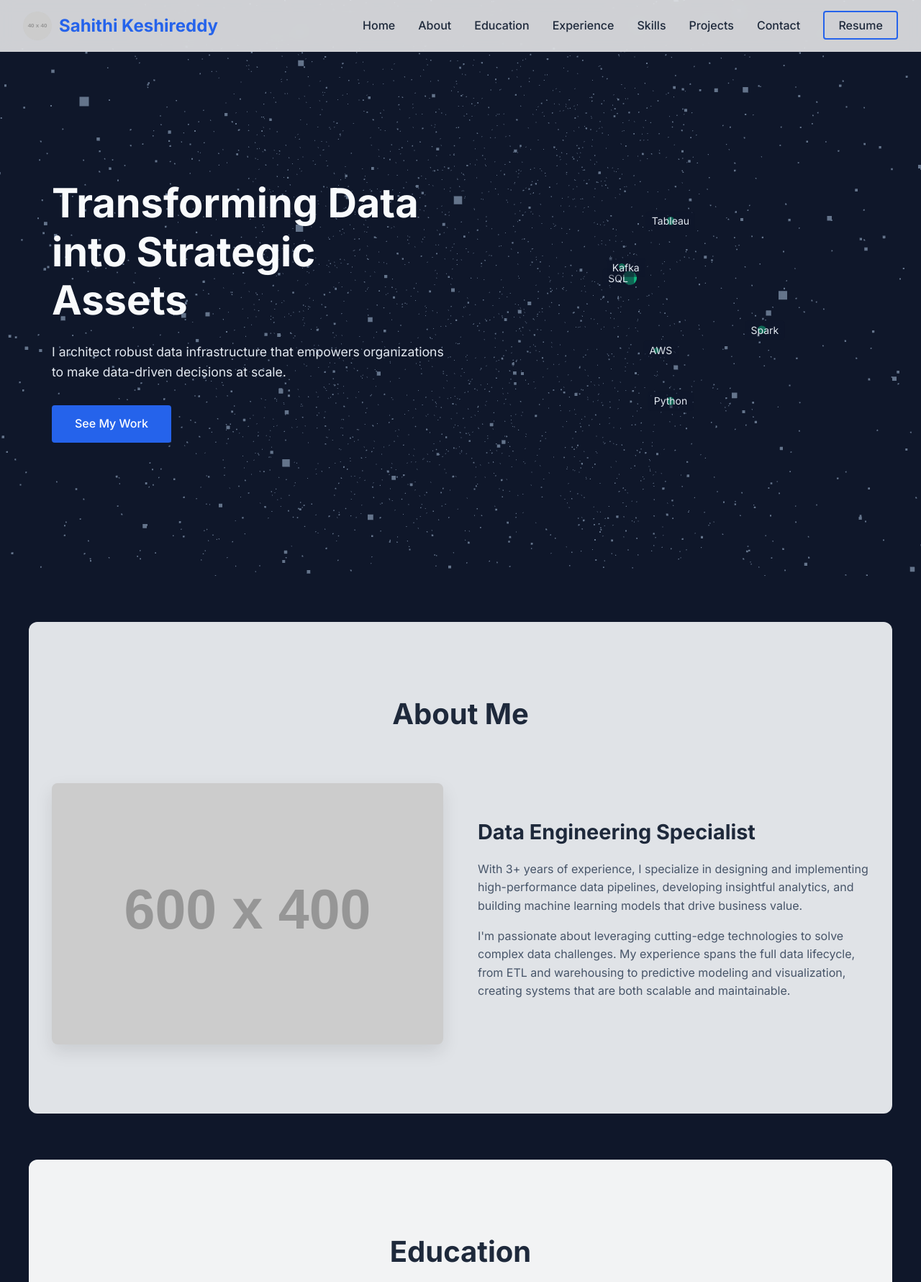
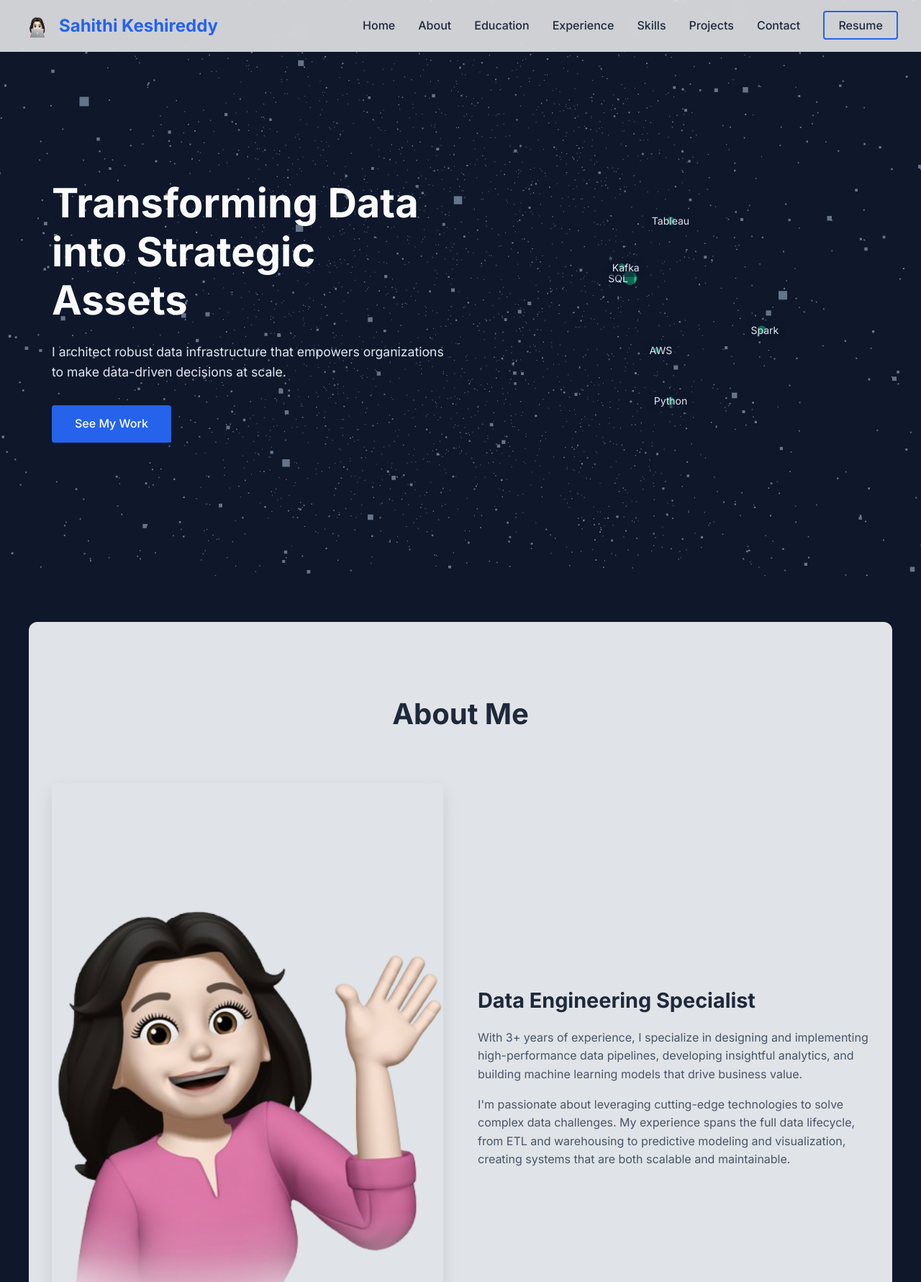
Before and after one commit to k-sahi/Portfolio, a plain HTML site: page index.html in a window 1280 px wide. Shown: the top 1781 px of the page at 72% size. Drawn offline with nearby package versions, Linux system fonts and the light colour scheme; placeholder pictures from the web are drawn by us; animation ran at ten frames a second.

Commit message:
Update index.html

```diff
--- a/index.html
+++ b/index.html
@@ -141,7 +141,7 @@
 
 <header>
     <div class="nav-container">
-        <div class="logo"><img src="/images/profile-emoji.png" alt="Sahithi's Emoji" onerror="this.onerror=null; this.src='https://placehold.co/40x40/2563eb/ffffff?text=SK'"><span>Sahithi Keshireddy</span></div>
+        <div class="logo"><img src="profile-emoji.png" alt="Sahithi's Emoji" onerror="this.onerror=null; this.src='https://placehold.co/40x40/2563eb/ffffff?text=SK'"><span>Sahithi Keshireddy</span></div>
         <div class="mobile-menu"><i class="fas fa-bars"></i></div>
         <nav>
             <ul>
@@ -169,7 +169,7 @@
         <div class="section-title"><h2>About Me</h2></div>
         <div class="about-grid">
             <div class="about-img">
-                <img src="/images/profile-photo.png" alt="Sahithi Keshireddy" onerror="this.onerror=null; this.src='https://placehold.co/600x400/e0f2f7/2563eb?text=Sahithi+Keshireddy'">
+                <img src="profile-photo.png" alt="Sahithi Keshireddy" onerror="this.onerror=null; this.src='https://placehold.co/600x400/e0f2f7/2563eb?text=Sahithi+Keshireddy'">
             </div>
             <div class="about-content">
                 <h3>Data Engineering Specialist</h3>
```
